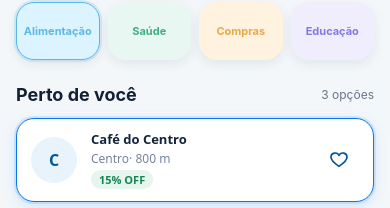
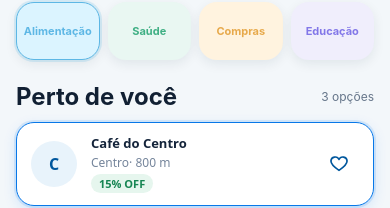
Before and after one commit to beneficios-weg/mobile, a Svelte app: page / in a window 390 px wide. Shown: the part 1136-1344 px from the top of the page. Built offline with nearby package versions, Linux system fonts and the light colour scheme.

Commit message:
feat: adding style of title and subtitle

```diff
--- a/src/components/styles/title.css
+++ b/src/components/styles/title.css
@@ -4,3 +4,26 @@
   font: 700 18px/22px Inter, system-ui, -apple-system, 'Segoe UI', sans-serif;
   letter-spacing: 0;
 }
+
+.page-subtitle {
+  margin: 0;
+  color: #112033;
+  font: 590 18px/22px Inter, system-ui, -apple-system, 'Segoe UI', sans-serif;
+}
+
+@media (max-width: 830px) {
+  .page-title {
+    margin: 0;
+    color: #112033;
+    font: 700 24px/26px Inter, system-ui, -apple-system, 'Segoe UI', sans-serif;
+    letter-spacing: 0;
+  }
+
+  .page-subtitle {
+    margin: 0;
+    font: 700 22px/24px Inter, system-ui, -apple-system, 'Segoe UI', sans-serif;
+    color: #112033;
+    letter-spacing: 0;
+  }
+
+}
```
